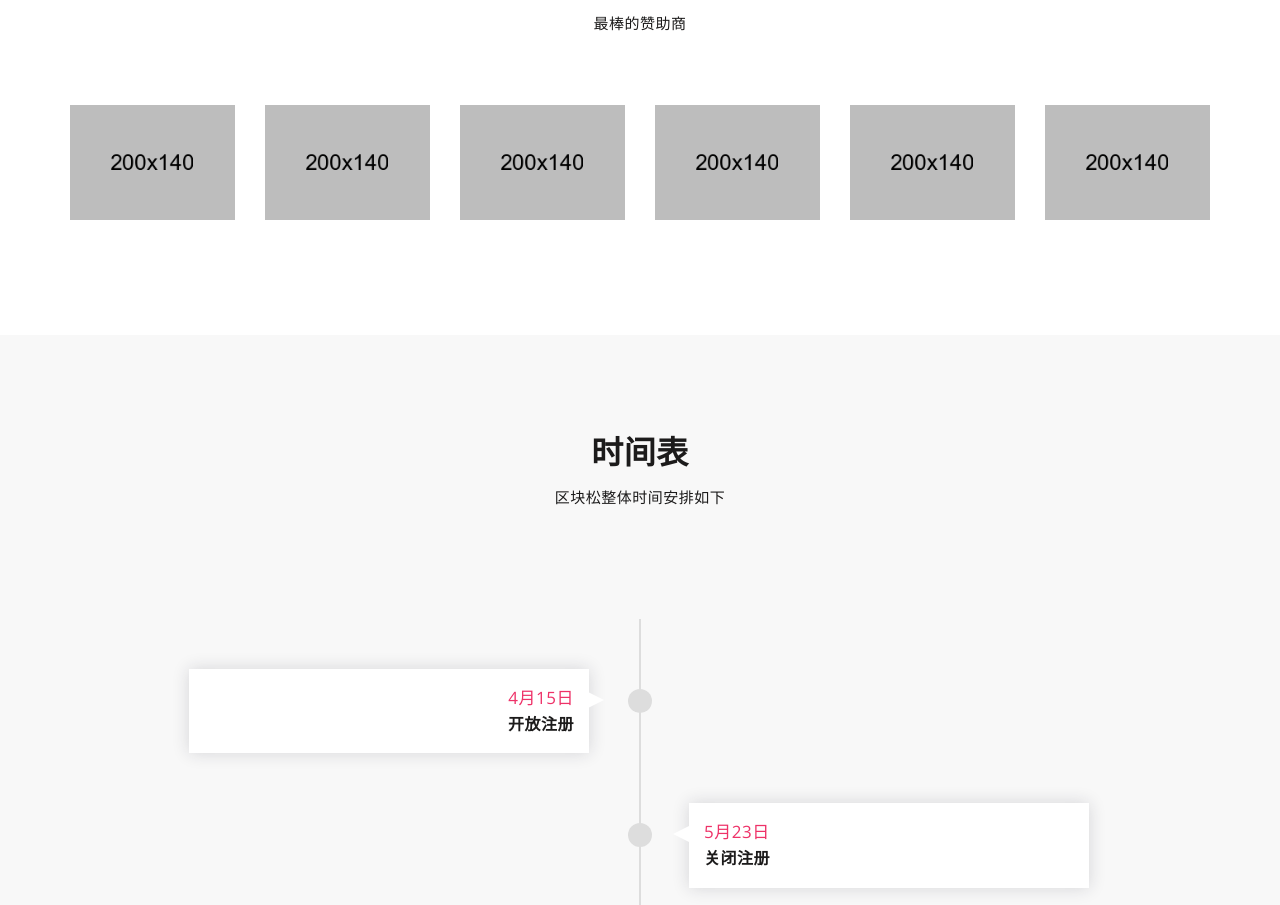
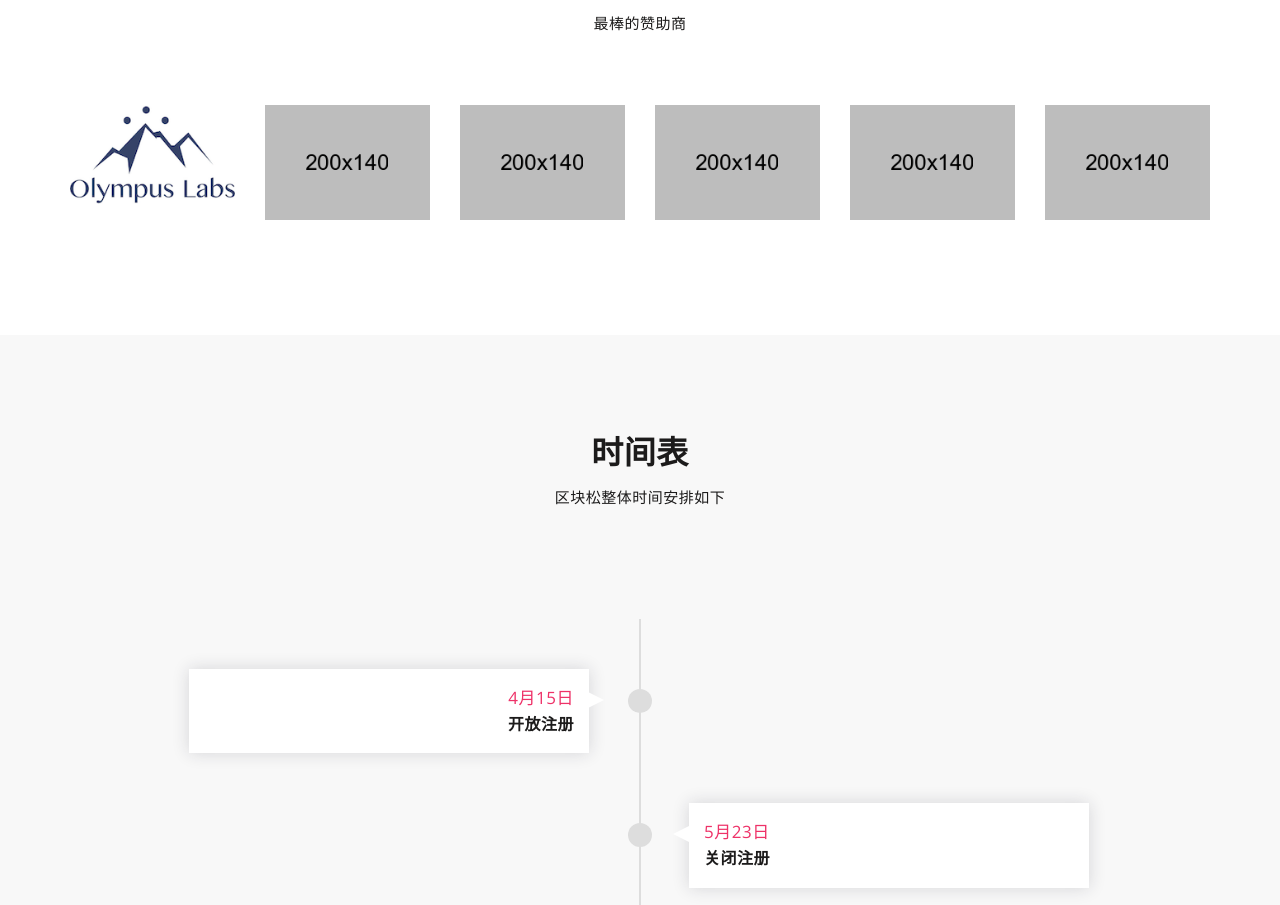
Before and after one commit to HiBlock/Blockathon, a plain HTML site: page 2018/index.html in a window 1280 px wide. Shown: the part 1576-2481 px from the top of the page. Drawn offline with nearby package versions, Linux system fonts and the light colour scheme; a script that the page names is missing.

Commit message:
update sponsor

```diff
--- a/2018/index.html
+++ b/2018/index.html
@@ -180,7 +180,7 @@
 
 									<div class="col-md-2 col-sm-4 col-xs-4">
 										<div class="mu-sponsors-single">
-											<img src="assets/images/sponsor-logo-1.png" alt="Brand Logo">
+											<img src="assets/images/OL-logo.png" alt="Brand Logo">
 										</div>
 									</div>
 
```
Also changed, not shown: 2018/assets/images/OL-logo.png (added).
